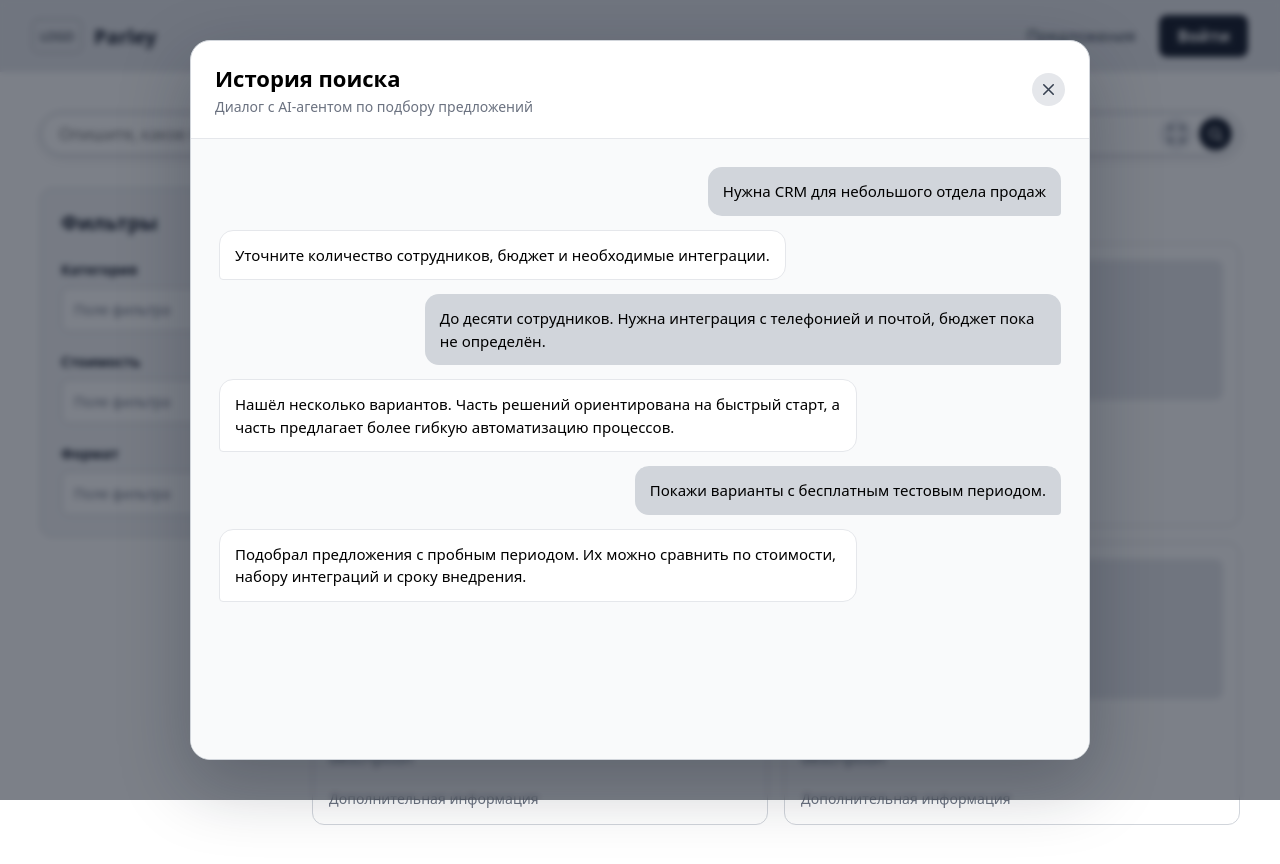
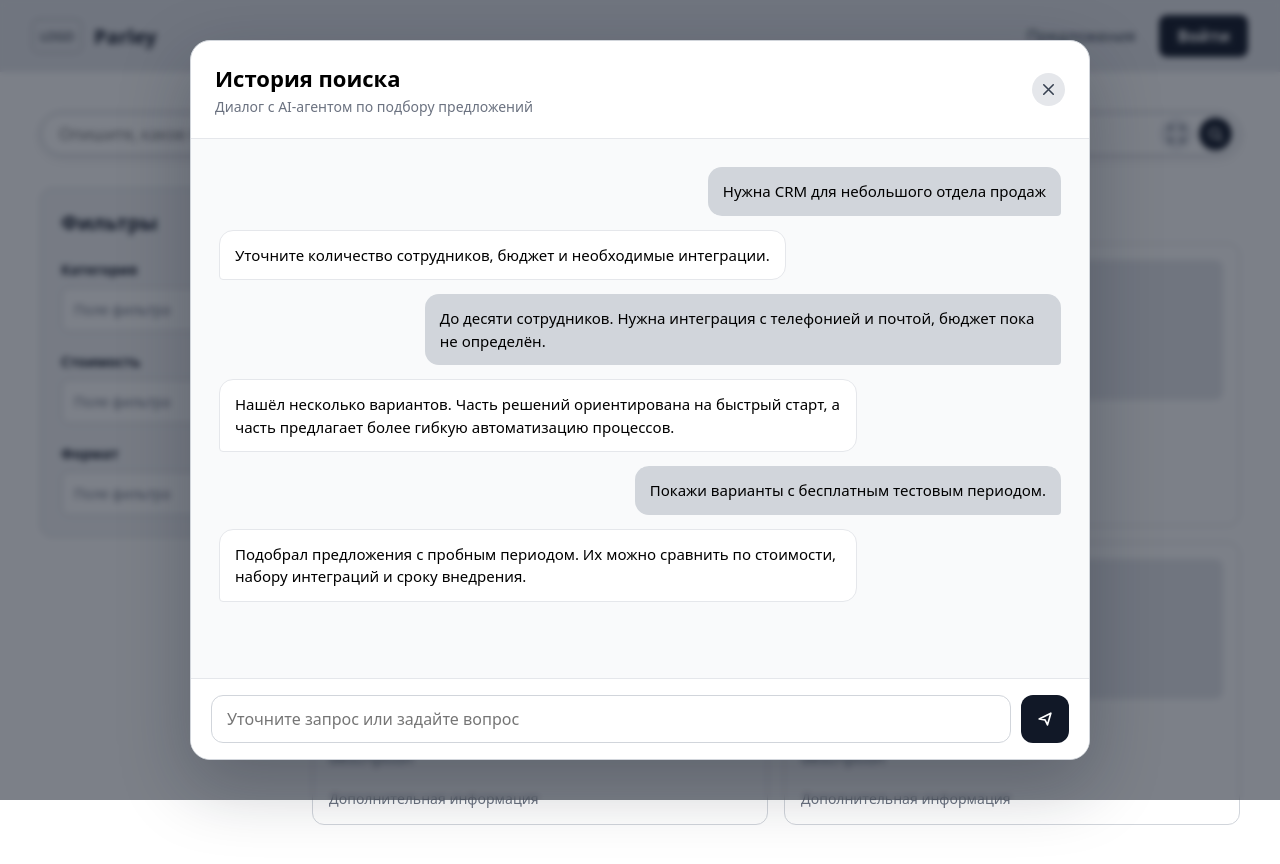
Before and after one commit to AGL-Team/parley-frontend, a React (Vite) app: page /search in a window 1280 px wide. Both pictures are taken after a click on the button 1176 px from the left and 134 px from the top of the page. Built offline with nearby package versions, Linux system fonts and the light colour scheme.

Commit message:
[feat] Upgrade seacrh popup

```diff
--- a/src/pages/search/SearchPage.module.css
+++ b/src/pages/search/SearchPage.module.css
@@ -90,7 +90,7 @@
 
 .historyPopup:popover-open {
 	display: grid;
-	grid-template-rows: auto minmax(0, 1fr);
+	grid-template-rows: auto minmax(0, 1fr) auto;
 }
 
 .historyPopup::backdrop {
@@ -149,6 +149,58 @@
 	background: #ffffff;
 }
 
+.historyComposer {
+	display: grid;
+	grid-template-columns: minmax(0, 1fr) auto;
+	gap: 10px;
+	padding: 16px 20px;
+	border-top: 1px solid #e5e7eb;
+	background: #ffffff;
+}
+
+.historyComposer input {
+	box-sizing: border-box;
+	width: 100%;
+	height: 48px;
+	padding: 0 15px;
+	border: 1px solid #d1d5db;
+	border-radius: 12px;
+	color: #111827;
+	font: inherit;
+}
+
+.historyComposer input:focus {
+	border-color: #6b7280;
+	outline: 2px solid rgba(75, 85, 99, 0.16);
+}
+
+.historyComposer button {
+	display: grid;
+	place-items: center;
+	width: 48px;
+	height: 48px;
+	padding: 0;
+	border: 0;
+	border-radius: 12px;
+	background: #111827;
+	color: #ffffff;
+	cursor: pointer;
+}
+
+.historyComposer button:hover {
+	background: #374151;
+}
+
+.historyComposer svg {
+	width: 20px;
+	height: 20px;
+	fill: none;
+	stroke: currentColor;
+	stroke-width: 2;
+	stroke-linecap: round;
+	stroke-linejoin: round;
+}
+
 .content {
 	display: grid;
 	grid-template-columns: 240px minmax(0, 1fr);
--- a/src/pages/search/SearchPage.tsx
+++ b/src/pages/search/SearchPage.tsx
@@ -94,6 +94,23 @@ export function SearchPage() {
 								стоимости, набору интеграций и сроку внедрения.
 							</div>
 						</div>
+
+						<div className={styles.historyComposer}>
+							<input
+								type="text"
+								placeholder="Уточните запрос или задайте вопрос"
+								aria-label="Сообщение AI-агенту"
+							/>
+							<button
+								type="button"
+								aria-label="Отправить сообщение"
+								title="Отправить"
+							>
+								<svg viewBox="0 0 24 24" aria-hidden="true">
+									<path d="m5 12 14-7-4 14-3-6-7-1Z" />
+								</svg>
+							</button>
+						</div>
 					</div>
 				</section>
 
```
